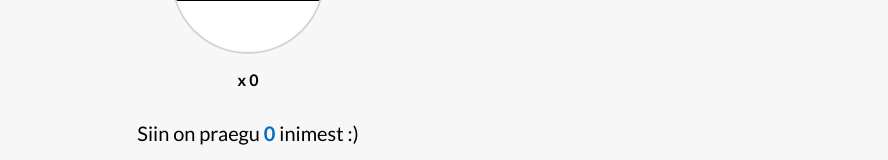
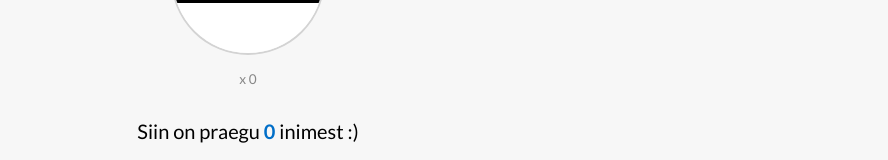
Before and after one commit to 3umaGH/obscure-button-client, a React (Vite) app: page / in a window 1280 px wide. Shown: the part 385-545 px from the top of the page, without its empty margins (392-1280 px from the left). Built offline with nearby package versions, Linux system fonts and the light colour scheme; no server answers.

Commit message:
style: user total clicks text style

```diff
--- a/src/App.tsx
+++ b/src/App.tsx
@@ -129,7 +129,7 @@ function App() {
 
         <div style={{ ...transformStyle, position: 'relative', zIndex: 400 }}>
           <Button onClick={handleClick} style={{ zIndex: 122, position: 'relative' }} />
-          <p style={{ textAlign: 'center', marginTop: 16, fontWeight: 600 }}>
+          <p style={{ textAlign: 'center', marginTop: 16, color: '#878787', fontSize: '0.85rem' }}>
             x {userClickedTotalCount.current.toLocaleString()}
           </p>
         </div>
```
